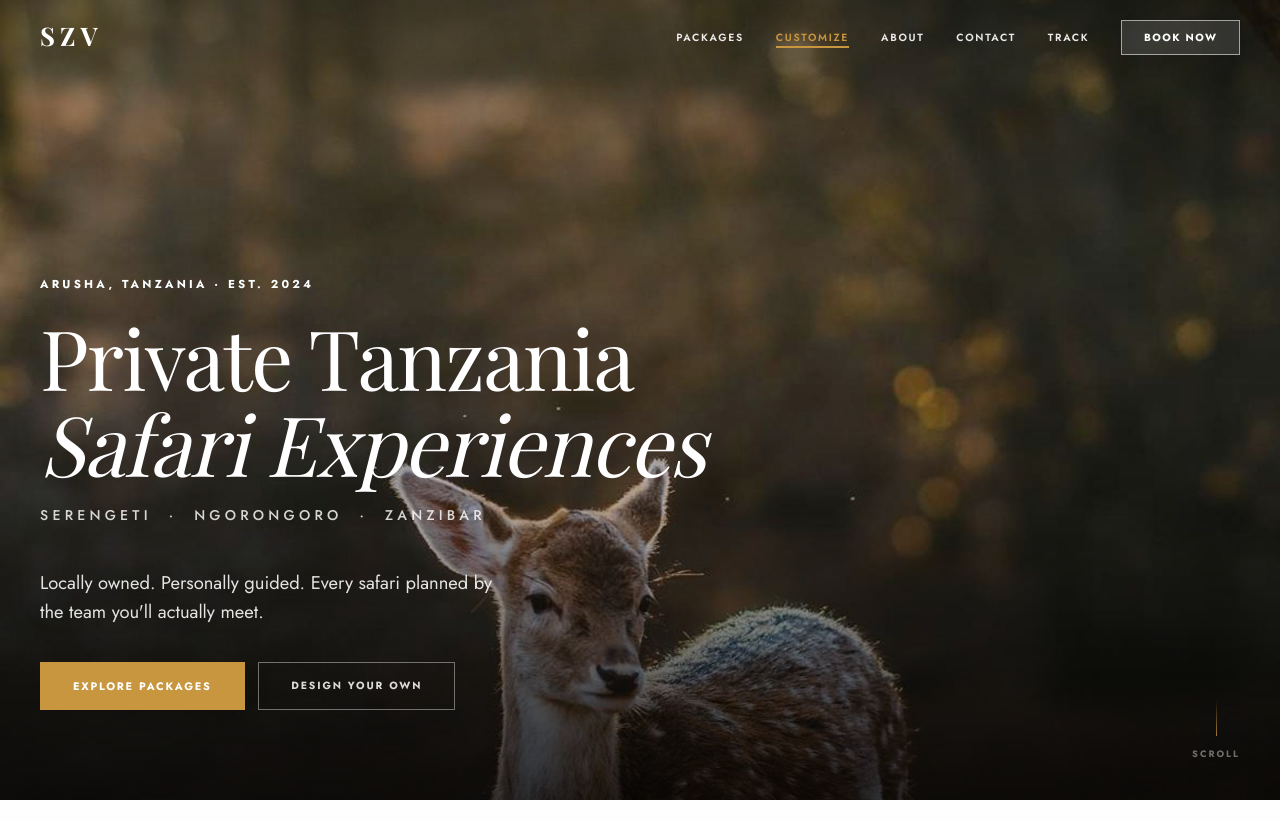
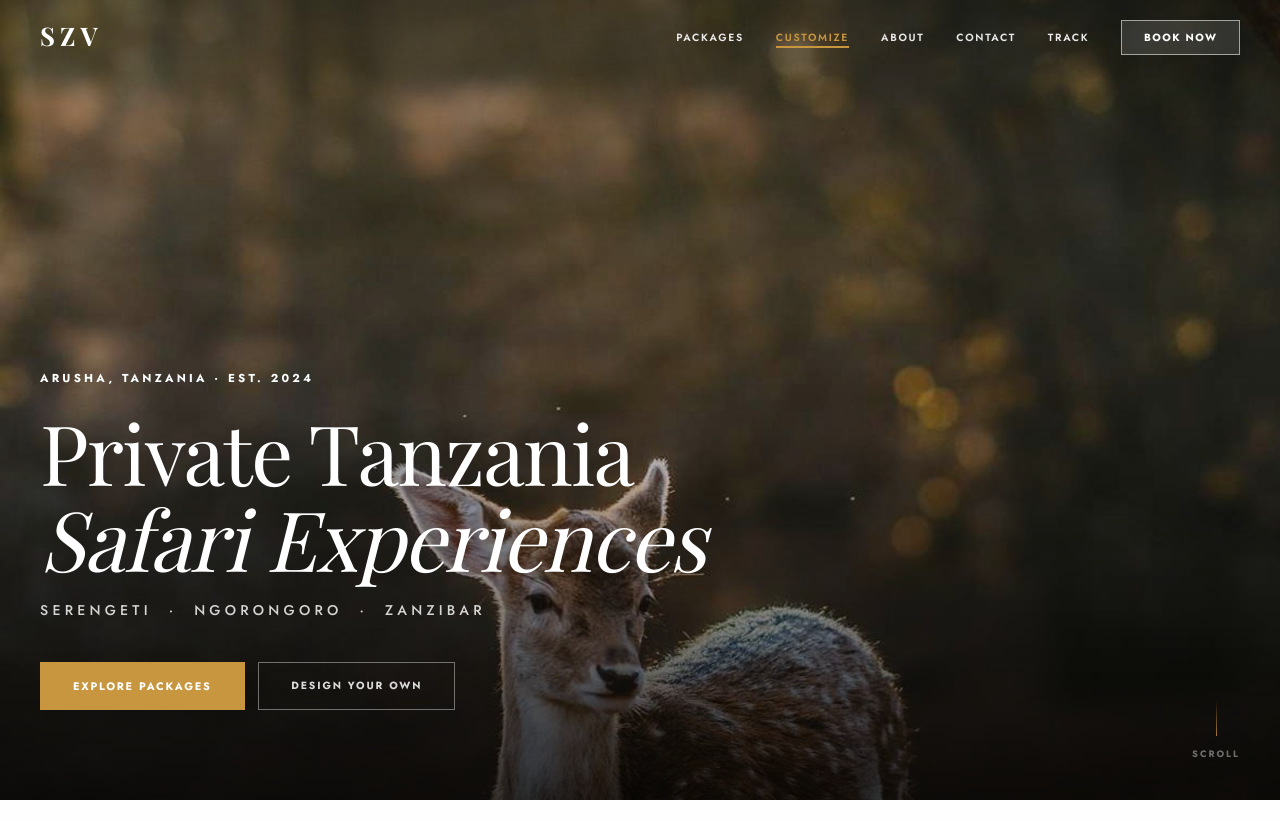
Before and after one commit to safarizangu/SZV-system, a PHP site: page /safari-zangu/ in a window 1280 px wide. Shown: the top 821 px of the page. Run offline with PHP 8.4, Linux system fonts and the light colour scheme; data comes from the database, SQL or seed files in the repository; data that the repository does not hold is empty; classes that the project's autoload settings leave out are loaded by file name; some libraries are stand-ins or nearby versions; some web fonts are replaced.

Commit message:
01-10-2026

```diff
--- a/views/home.php
+++ b/views/home.php
@@ -28,7 +28,7 @@ try {
     <span class="hero-tag">Arusha, Tanzania · Est. 2024</span>
     <h1 class="hero-title">Private Tanzania<br><em>Safari Experiences</em></h1>
     <p class="hero-sub">Serengeti &nbsp;·&nbsp; Ngorongoro &nbsp;·&nbsp; Zanzibar</p>
-    <p class="hero-hook">Locally owned. Personally guided. Every safari planned by the team you'll actually meet.</p>
+    <!-- <p class="hero-hook">Locally owned. Personally guided. Every safari planned by the team you'll actually meet.</p> -->
     <div class="hero-actions">
       <a href="<?= BASE_PATH ?>/packages.php" class="btn-sz-primary">Explore Packages</a>
       <a href="<?= BASE_PATH ?>/#customize" class="btn-sz-ghost">Design Your Own</a>
```
